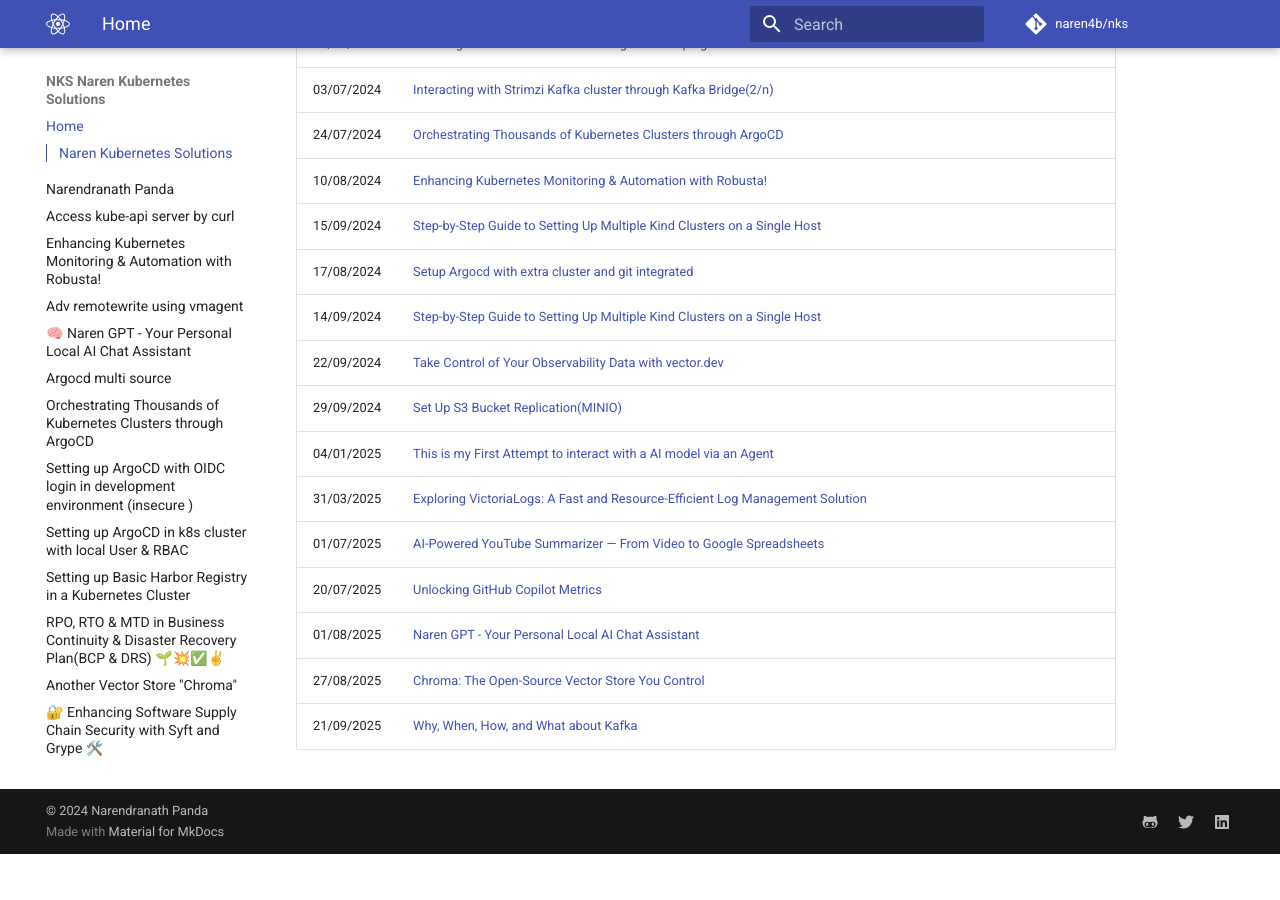
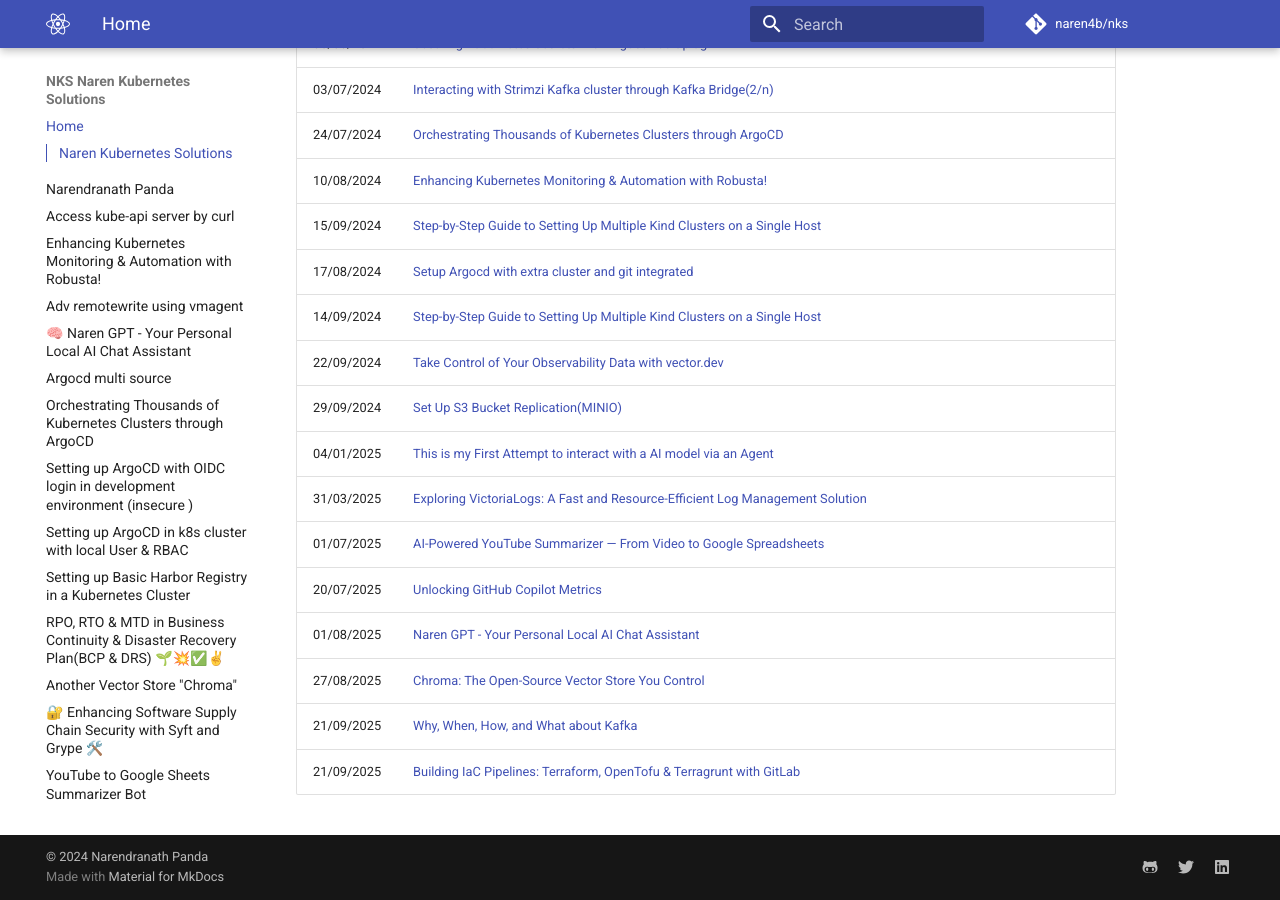
Before and after one commit to naren4b/nks, an MkDocs documentation site: the page built from docs/index.md, in a window 1280 px wide and 900 px high, scrolled down 1346 px. Built offline with MkDocs 1.6.1 and Material for MkDocs 9.7.7, drawn with Linux system fonts in a browser that asks for light colours; comment, search, counter and statistics services are not loaded; before the commit the page ends 2200 px from its top, so only the background shows below that.

Commit message:
Add new article on IaC Pipelines to index

```diff
--- a/docs/index.md
+++ b/docs/index.md
@@ -40,5 +40,6 @@
 | 01/07/2025 | [AI-Powered YouTube Summarizer — From Video to Google Spreadsheets](cow_video_summary_bot.md)                                                        |
 | 20/07/2025 | [Unlocking GitHub Copilot Metrics](gcp-metrics-exporter.md)                                                                                          |
 | 01/08/2025 | [Naren GPT - Your Personal Local AI Chat Assistant](ai-llm.md)                                                                                       |
-| 27/08/2025 | [Chroma: The Open-Source Vector Store You Control](chroma.md)                                                                                       |
-| 21/09/2025 | [Why, When, How, and What about Kafka](kafka.md)                                                                                                    |
+| 27/08/2025 | [Chroma: The Open-Source Vector Store You Control](chroma.md)                                                                                        |
+| 21/09/2025 | [Why, When, How, and What about Kafka](kafka.md)                                                                                                     |
+| 21/09/2025 | [Building IaC Pipelines: Terraform, OpenTofu & Terragrunt with GitLab](tg-tf-gl.md)                                                                  |
```
